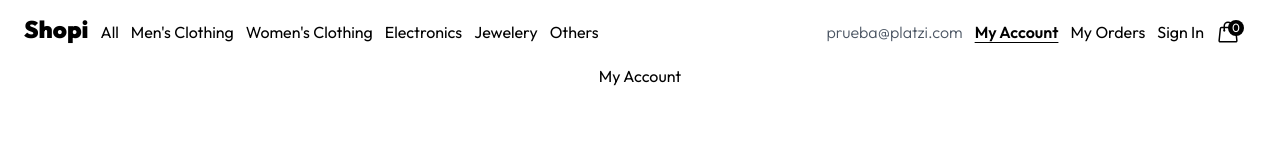
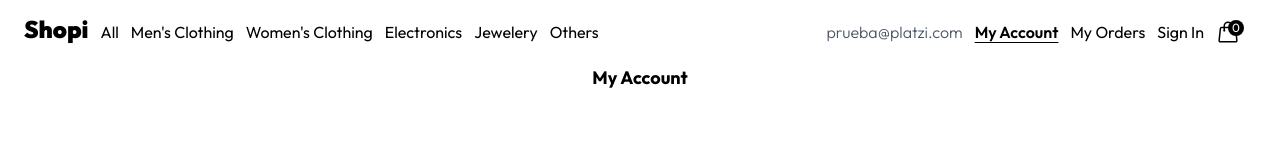
Before and after one commit to SaerwenLis/curso-react-tienda, a Next.js app: page /my-account in a window 1280 px wide. Shown: the top 160 px of the page. Built offline with nearby package versions, Linux system fonts and the light colour scheme; no server answers.

Commit message:
feat: add title

```diff
--- a/src/app/my-account/page.jsx
+++ b/src/app/my-account/page.jsx
@@ -4,8 +4,7 @@ import LayoutWrapper from "../components/LayoutWrapper";
 export default function MyAccount() {
   return (
     <LayoutWrapper>
-      My Account
-
+      <h1 className="mb-2 font-bold text-lg">My Account</h1>
     </LayoutWrapper>
   )
 }
--- a/src/app/sign-in/page.jsx
+++ b/src/app/sign-in/page.jsx
@@ -4,8 +4,7 @@ import LayoutWrapper from "../components/LayoutWrapper";
 export default function SignIn() {
   return (
     <LayoutWrapper>
-      Sign In
-
+      <h1 className="mb-2 font-bold text-lg">Sign In</h1>
     </LayoutWrapper>
   )
 }
```
